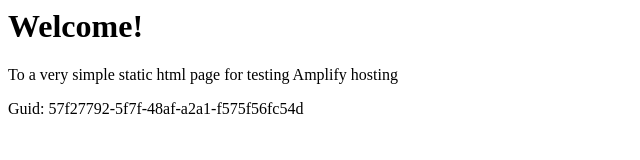
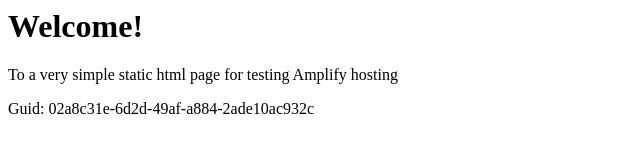
Before and after one commit to aws-aemilia-pdx/Github-PR-Commit-Integration-Test-DoNotTouch-GithubWebhookPreviewCanaryTest-v1-gamma-us-west-2, a website: page src/index.html in a window 1280 px wide. Shown: the full height of the page, 0-640 px from the left. Drawn offline with Linux system fonts and the light colour scheme.

Commit message:
commit from integ tests

```diff
--- a/src/index.html
+++ b/src/index.html
@@ -12,6 +12,6 @@
 <body>
     <h1>Welcome!</h1>
     <p>To a very simple static html page for testing Amplify hosting</p>
-    <p>Guid: 57f27792-5f7f-48af-a2a1-f575f56fc54d</p></body>
+    <p>Guid: 02a8c31e-6d2d-49af-a884-2ade10ac932c</p></body>
 
 </html>
```
